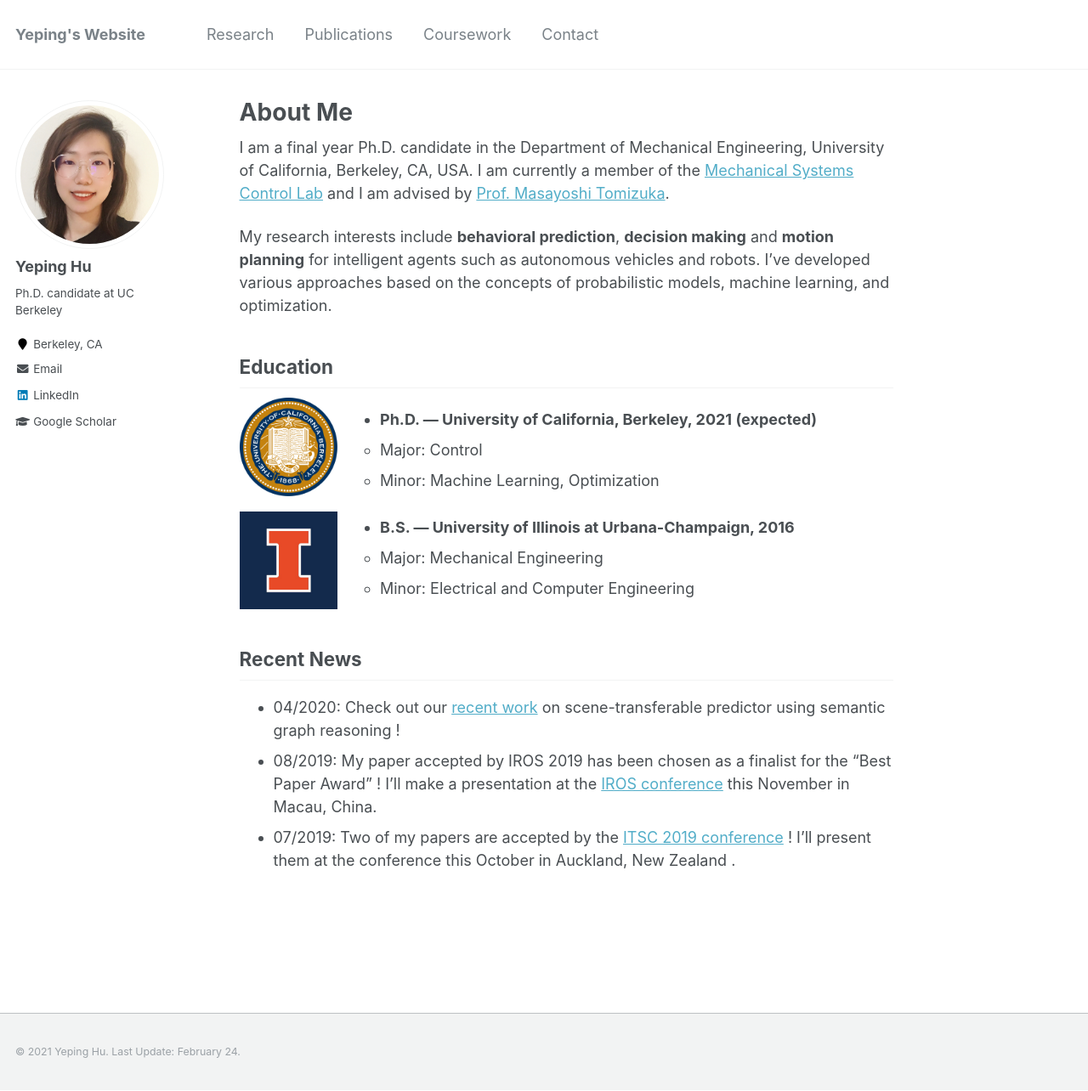
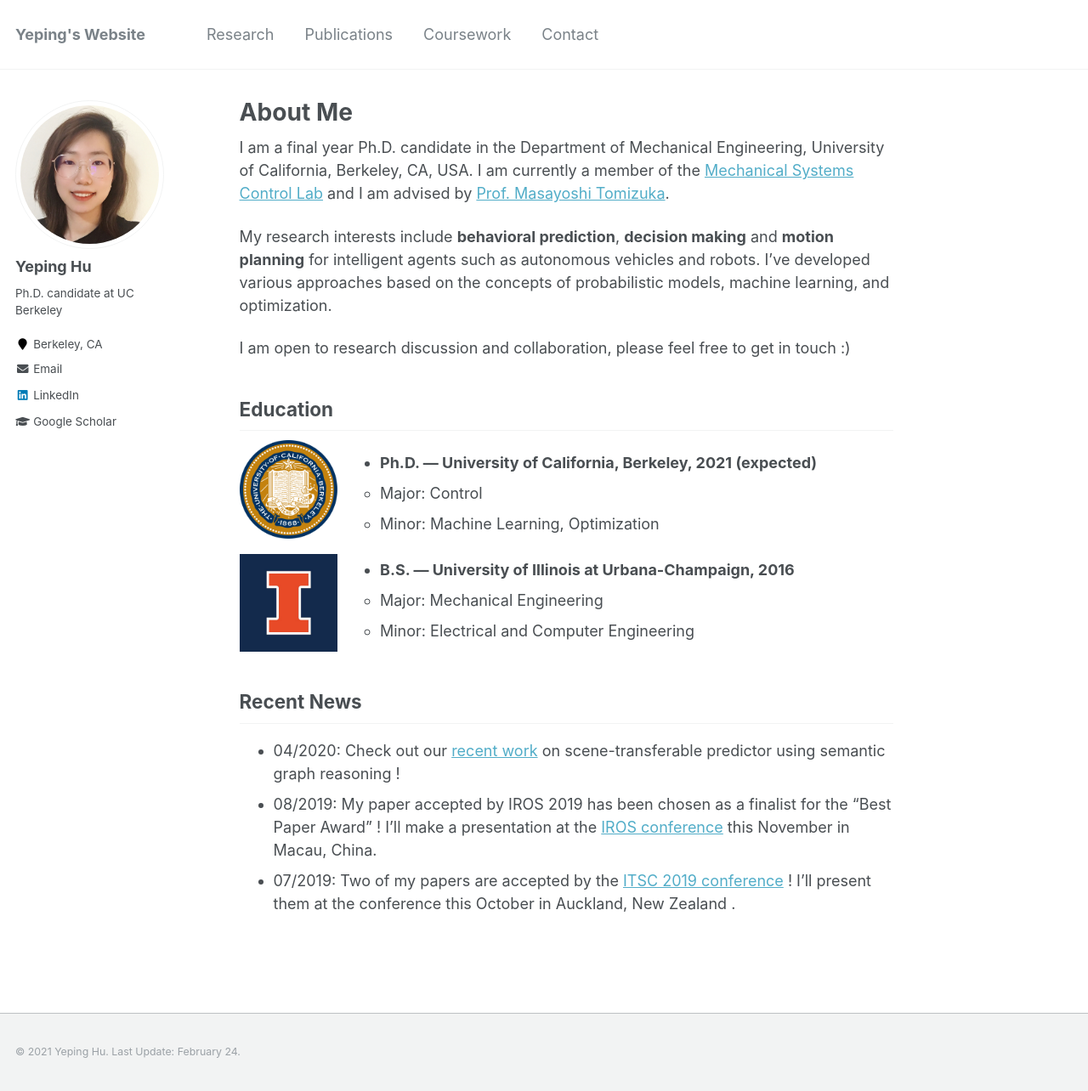
Before and after one commit to Yeping-Hu/yeping-hu.github.io, a Jekyll site: the page built from _pages/about.md, in a window 1280 px wide and 1284 px high. Shown: the whole window at 85% size. Built offline with Jekyll 4.4.1, drawn with Linux system fonts in a browser that asks for light colours; a script that is not in the unit is left out.

Commit message:
Update about.md

```diff
--- a/_pages/about.md
+++ b/_pages/about.md
@@ -11,6 +11,8 @@ redirect_from:
 I am a final year Ph.D. candidate in the Department of Mechanical Engineering, University of California, Berkeley, CA, USA. I am currently a member of the [Mechanical Systems Control Lab](https://msc.berkeley.edu){:target="_blank"} and I am advised by [Prof. Masayoshi Tomizuka](https://me.berkeley.edu/people/masayoshi-tomizuka/){:target="_blank"}.
 
 My research interests include **behavioral prediction**, **decision making** and **motion planning** for intelligent agents such as autonomous vehicles and robots. I've developed various approaches based on the concepts of probabilistic models, machine learning, and optimization.
+
+I am open to research discussion and collaboration, please feel free to get in touch :)
 
 ## Education
 
```
